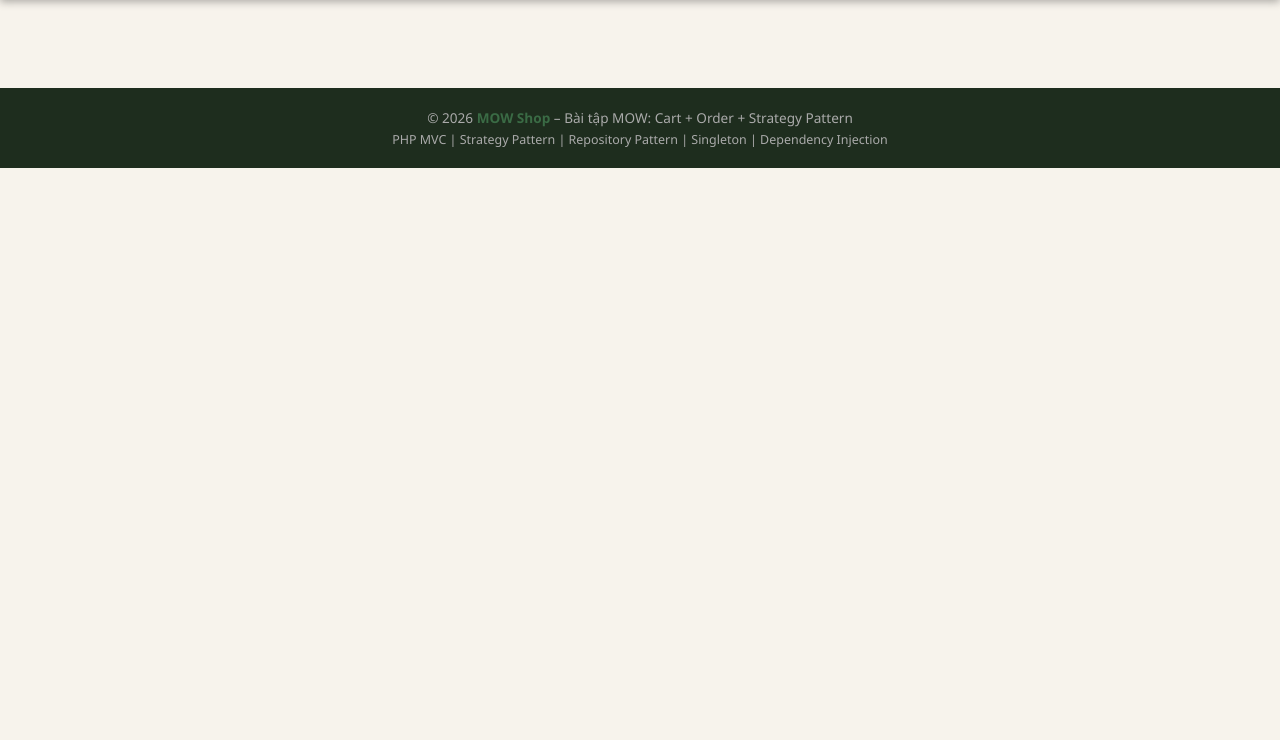
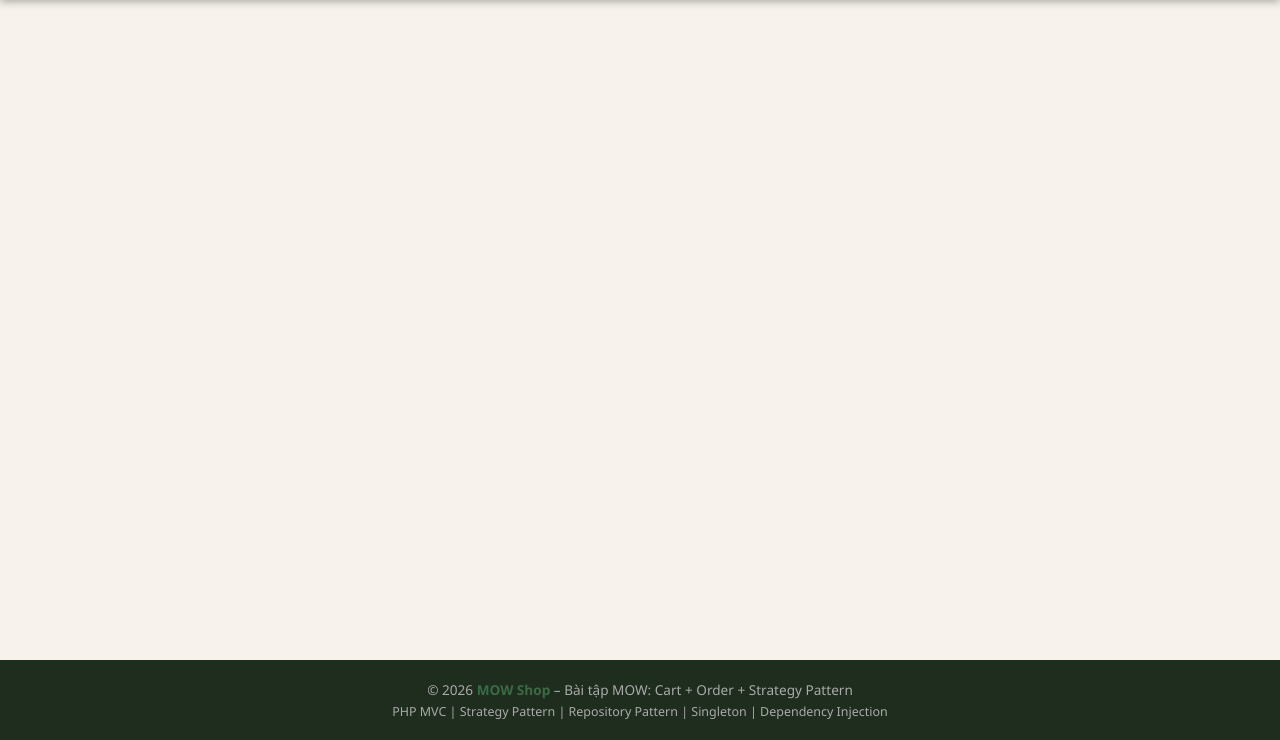
Before and after one commit to thu-com/KTRA2_LTWEB, a PHP site: the page made by views/views.php in a window 1280 px wide. Shown: the part 60-800 px from the top of the page. Run offline with PHP 8.4, Linux system fonts and the light colour scheme; the template is opened without the code that fills it, so the values that code supplies are empty; some libraries are stand-ins or nearby versions.

Commit message:
đính footer

```diff
--- a/views/layouts/header.php
+++ b/views/layouts/header.php
@@ -6,6 +6,10 @@
     <title><?= htmlspecialchars($pageTitle ?? 'MOW Shop') ?> – MOW Shop</title>
     <link rel="stylesheet" href="https://cdnjs.cloudflare.com/ajax/libs/font-awesome/6.5.0/css/all.min.css">
     <style>
+        footer {
+            position: sticky;
+            top: 100vh;
+        }
         :root {
                 --primary:      #3a6b45;
                 --primary-dark: #2a4f33;
```
Also changed, not shown: 1 other file.
